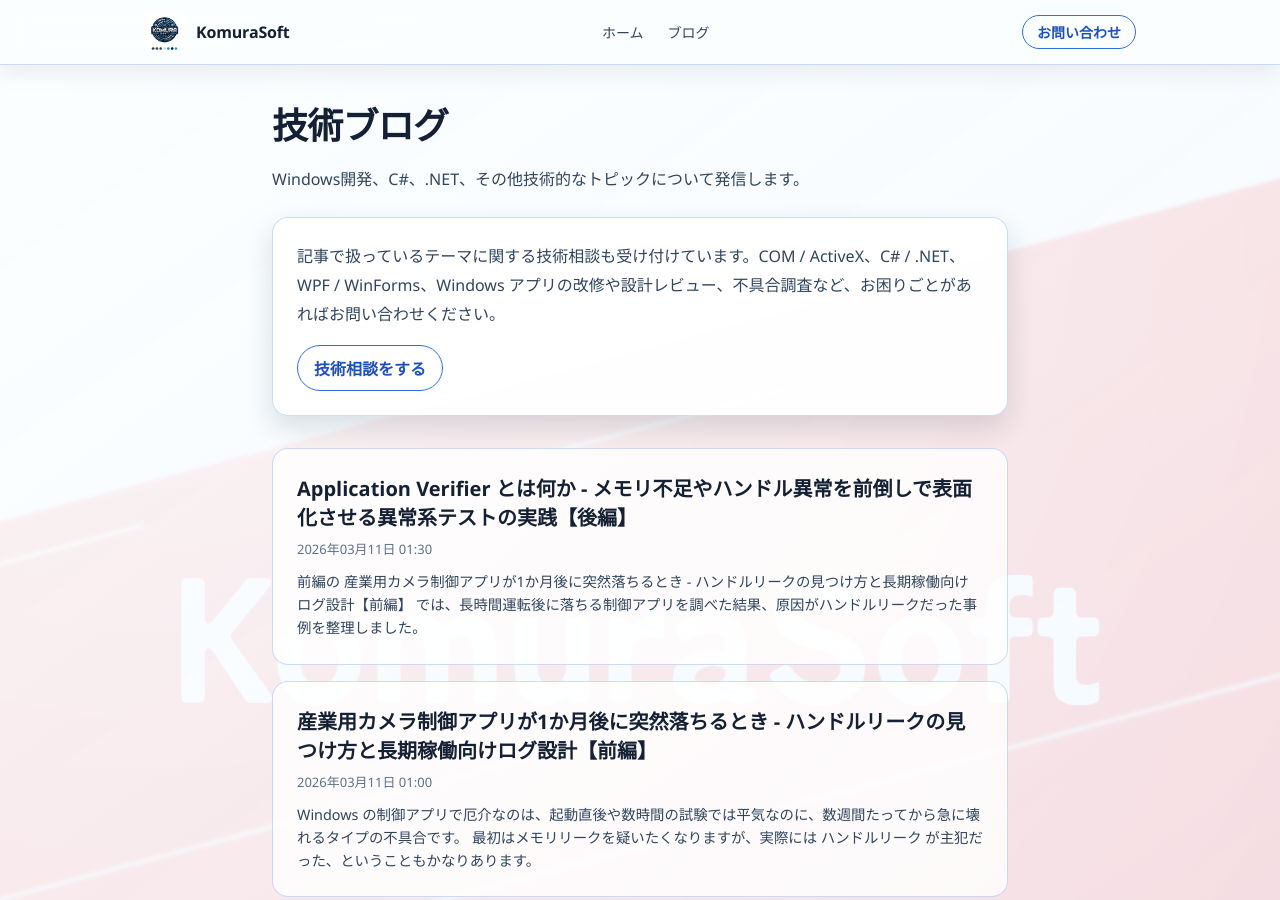
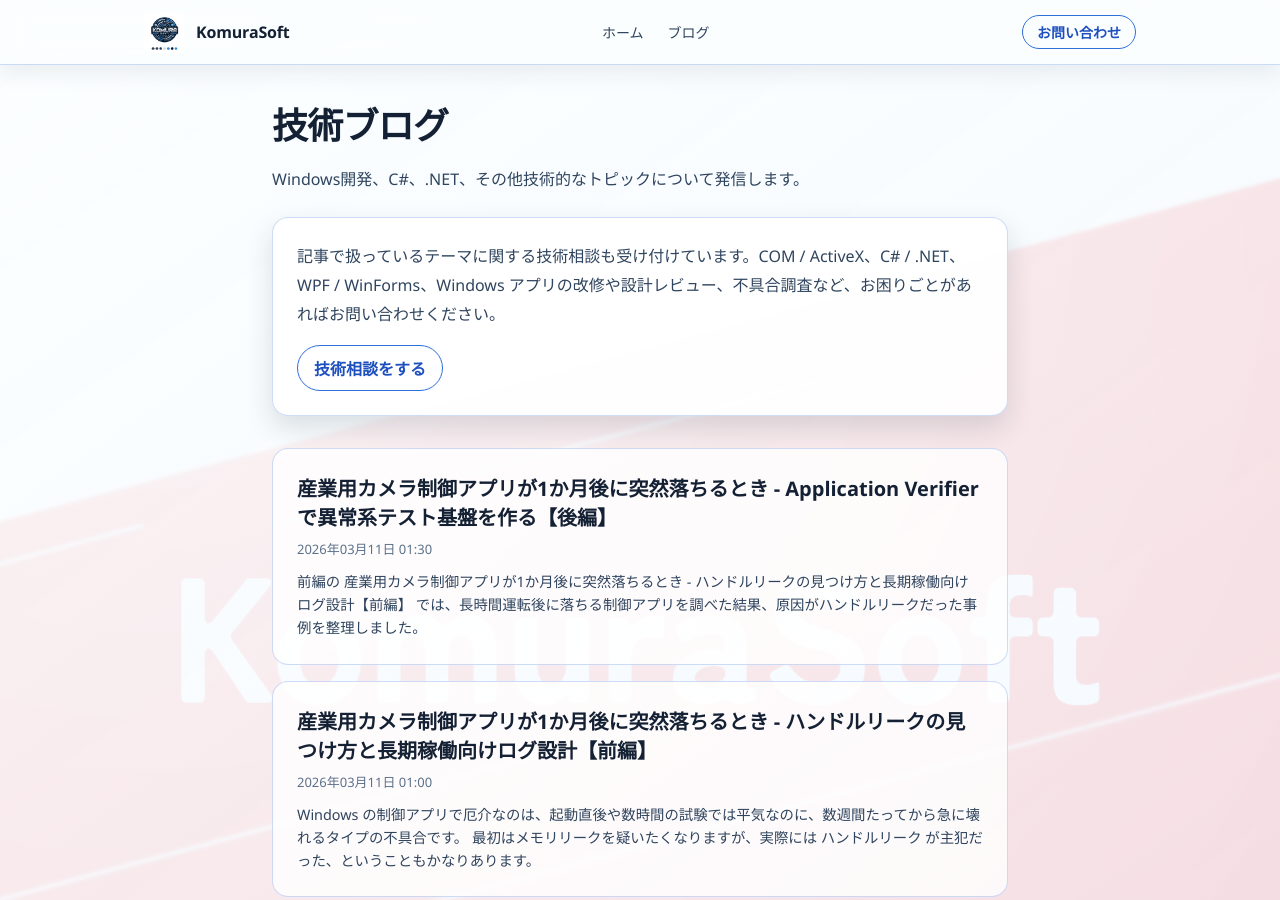
Before and after one commit to gomurin0428/KomuraSoftWeb, a Jekyll site: the page built from blog/index.html, in a window 1280 px wide and 900 px high. Built offline with Jekyll 4.4.1, drawn with Linux system fonts in a browser that asks for light colours.

Commit message:
前後編タイトルを揃える追加記事対応」} realizar? wait 2

```diff
--- a/_posts/2026-03-11-002-handle-leak-industrial-camera-long-run-crash-part1.md
+++ b/_posts/2026-03-11-002-handle-leak-industrial-camera-long-run-crash-part1.md
@@ -17,7 +17,7 @@ Windows の制御アプリで厄介なのは、起動直後や数時間の試験
 今回紹介するのは、産業用カメラを制御している Windows アプリが、約 1 か月の連続稼働後に突然落ちる事象を調査した事例です。切り分けを進めた結果、原因は **カメラ再接続まわりの失敗経路で起きていたハンドルリーク** でした。
 
 前編では、ハンドルリークとは何か、この事象をどう切り分けたか、再発防止のためにどんなログを残すべきかを整理します。
-後編では、[Application Verifier とは何か - メモリ不足やハンドル異常を前倒しで表面化させる異常系テストの実践【後編】](https://comcomponent.com/blog/2026/03/11/003-application-verifier-abnormal-test-foundation-part2/) として、異常系テスト基盤の話をします。
+後編では、[産業用カメラ制御アプリが1か月後に突然落ちるとき - Application Verifierで異常系テスト基盤を作る【後編】](https://comcomponent.com/blog/2026/03/11/003-application-verifier-abnormal-test-foundation-part2/) として、異常系テスト基盤の話をします。
 
 固有名詞や一部のログ項目は伏せていますが、考え方そのものは Windows の装置制御アプリ全般でかなり共通です。
 
@@ -464,13 +464,13 @@ Windows のハンドル値は後で再利用されることがあるので、ロ
 ハンドルリークは、まさにその差が効くタイプの不具合です。
 起きた瞬間にだけ見るのではなく、増え方、境界、責務の対で見るようにすると、かなり追いやすくなります。
 
-後編: [Application Verifier とは何か - メモリ不足やハンドル異常を前倒しで表面化させる異常系テストの実践【後編】](https://comcomponent.com/blog/2026/03/11/003-application-verifier-abnormal-test-foundation-part2/)
+後編: [産業用カメラ制御アプリが1か月後に突然落ちるとき - Application Verifierで異常系テスト基盤を作る【後編】](https://comcomponent.com/blog/2026/03/11/003-application-verifier-abnormal-test-foundation-part2/)
 
 ## 8. 参考資料
 
 - [GetProcessHandleCount 関数 (processthreadsapi.h)](https://learn.microsoft.com/ja-jp/windows/win32/api/processthreadsapi/nf-processthreadsapi-getprocesshandlecount)
 - [Process.HandleCount プロパティ (System.Diagnostics)](https://learn.microsoft.com/ja-jp/dotnet/api/system.diagnostics.process.handlecount?view=net-8.0)
-- [後編: Application Verifier とは何か - メモリ不足やハンドル異常を前倒しで表面化させる異常系テストの実践](https://comcomponent.com/blog/2026/03/11/003-application-verifier-abnormal-test-foundation-part2/)
+- [後編: 産業用カメラ制御アプリが1か月後に突然落ちるとき - Application Verifierで異常系テスト基盤を作る](https://comcomponent.com/blog/2026/03/11/003-application-verifier-abnormal-test-foundation-part2/)
 
 ## Author GitHub
 
--- a/_posts/2026-03-11-003-application-verifier-abnormal-test-foundation-part2.md
+++ b/_posts/2026-03-11-003-application-verifier-abnormal-test-foundation-part2.md
@@ -1,5 +1,5 @@
 ---
-title: "Application Verifier とは何か - メモリ不足やハンドル異常を前倒しで表面化させる異常系テストの実践【後編】"
+title: "産業用カメラ制御アプリが1か月後に突然落ちるとき - Application Verifierで異常系テスト基盤を作る【後編】"
 date: "2026-03-11T10:30:00+09:00"
 author: "Go Komura"
 tags:
```
Also changed, not shown: 001-handle-leak-industrial-camera-long-run-crash-part1.md (+3 -3 lines), 002-application-verifier-abnormal-test-foundation-part2.md (+1 -1 lines).
